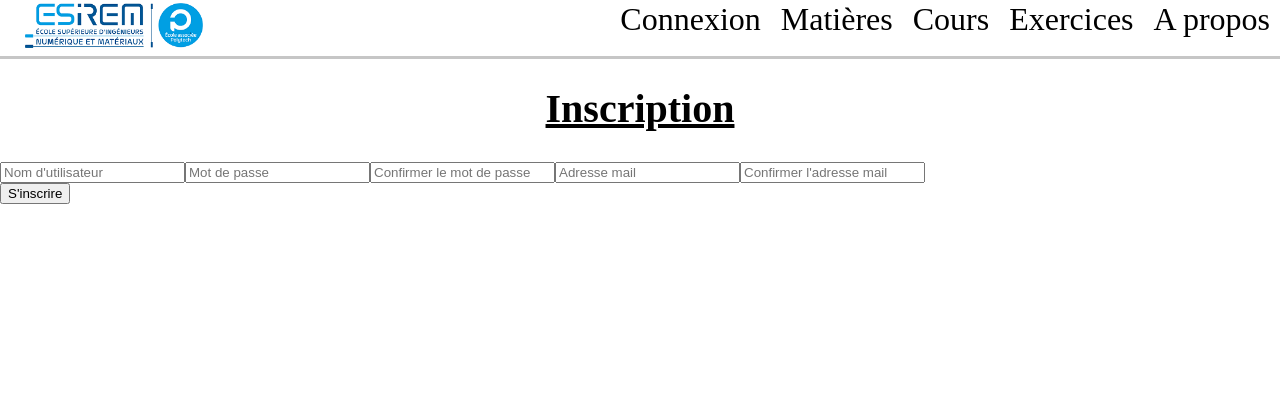
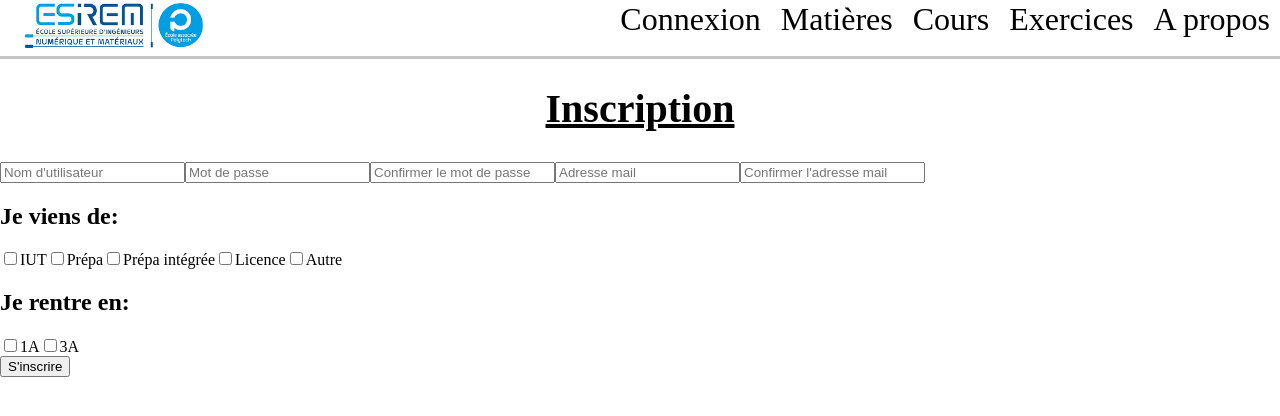
Before and after one commit to clement-gh/Cahier-vacance-Esirem, a React (Create React App) app in the folder front/: page /inscription in a window 1280 px wide. Shown: the top 416 px of the page. Built offline with nearby package versions, Linux system fonts and the light colour scheme.

Commit message:
Update inscription.tsx

```diff
--- a/front/src/pages/inscription.tsx
+++ b/front/src/pages/inscription.tsx
@@ -33,7 +33,18 @@ export class Inscription extends React.Component {
                 <NavBar/>
                 <Title content="Inscription"/>
                 <div className="inscription_form">
-                    <form>
+                    <form
+                    onSubmit={(e: React.SyntheticEvent) => {
+                        e.preventDefault();
+                        const target = e.target as typeof e.target & {
+                          email: { value: string };
+                          password: { value: string };
+                        };
+                        const email = target.email.value; // typechecks!
+                        const password = target.password.value; // typechecks!
+
+                      }}
+                    >
                         <label>
                             <input type="text" name="userName" placeholder="Nom d'utilisateur" />
                         </label>
@@ -50,6 +61,29 @@ export class Inscription extends React.Component {
                             <input type="text" name="confirmMail" placeholder="Confirmer l'adresse mail" />
                         </label>
 
+
+                        <label className="custom-checkbox-button_provenance">
+                            <h2>Je viens de:</h2>
+                            <input type="checkbox" className="custom-checkbox-button_iut" />
+                            <span className="custom-checkbox-button__label">IUT</span>
+                            <input type="checkbox" className="custom-checkbox-button_prepa" />
+                            <span className="custom-checkbox-button__label">Prépa</span>
+                            <input type="checkbox" className="custom-checkbox-button_prepa_integree" />
+                            <span className="custom-checkbox-button__label">Prépa intégrée</span>
+                            <input type="checkbox" className="custom-checkbox-button_licence" />
+                            <span className="custom-checkbox-button__label">Licence</span>
+                            <input type="checkbox" className="custom-checkbox-button_autre" />
+                            <span className="custom-checkbox-button__label">Autre</span>
+                        </label>
+
+                        <label className="custom-checkbox-button_niveau">
+                            <h2>Je rentre en:</h2>
+                            <input type="checkbox" className="custom-checkbox-button_1A" />
+                            <span className="custom-checkbox-button__label">1A</span>
+                            <input type="checkbox" className="custom-checkbox-button_3A" />
+                            <span className="custom-checkbox-button__label">3A</span>
+                        </label>
+
                     </form>
                         <input type="submit" value="S'inscrire" />
                 </div>
```
